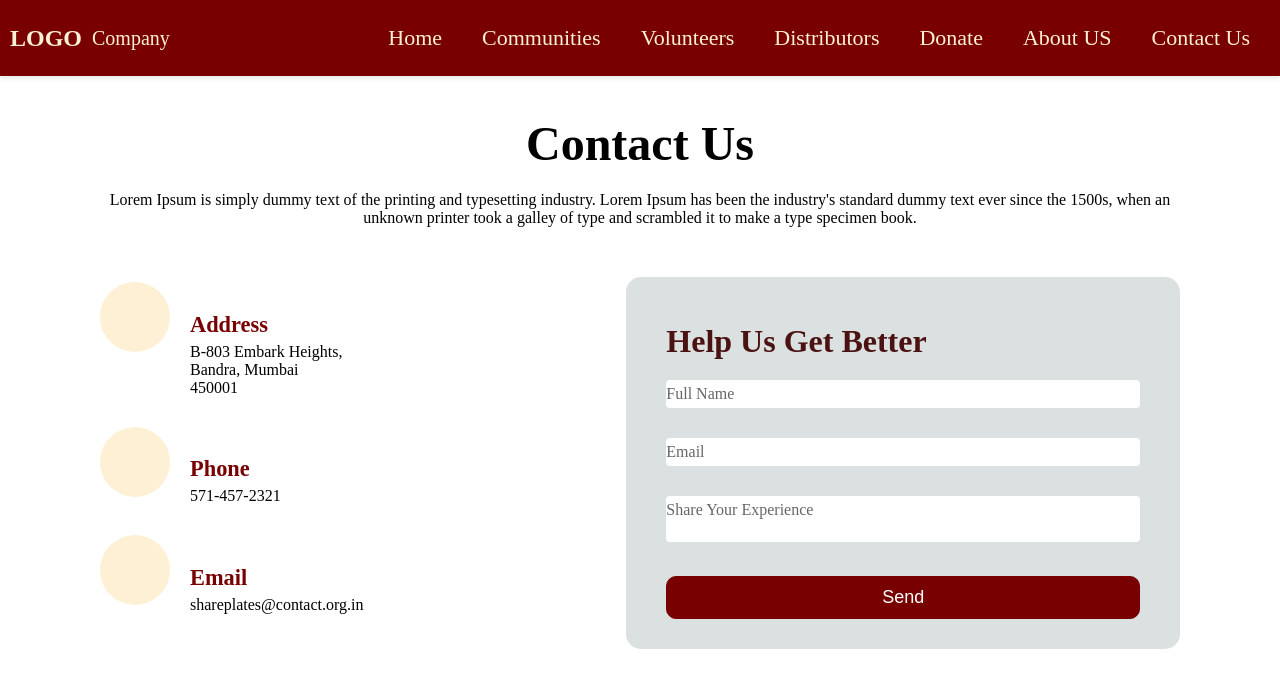
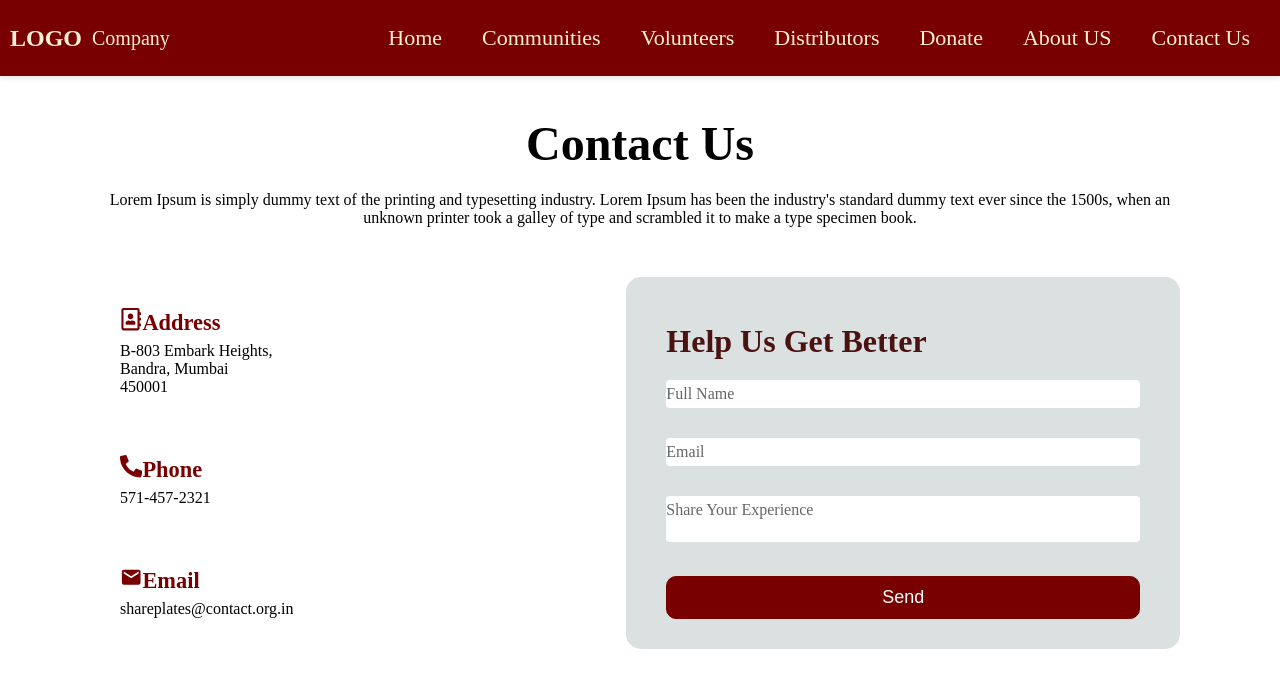
Before and after one commit to shrihari-joshi/Share_Plate, a React (Create React App) app in the folder app/: page /contactus in a window 1280 px wide. Shown: the top 688 px of the page. Built offline with nearby package versions, Linux system fonts and the light colour scheme.

Commit message:
Kare Thode Changes

```diff
--- a/app/package.json
+++ b/app/package.json
@@ -9,6 +9,7 @@
     "axios": "^1.6.8",
     "react": "^18.2.0",
     "react-dom": "^18.2.0",
+    "react-icons": "^5.0.1",
     "react-router-dom": "^6.22.3",
     "react-scripts": "5.0.1",
     "react-type-animation": "^3.2.0",
--- a/app/src/Components/ContactUs/Contactus.jsx
+++ b/app/src/Components/ContactUs/Contactus.jsx
@@ -1,5 +1,8 @@
 
 import React, { useState, useEffect } from 'react';
+import { FaRegAddressBook } from "react-icons/fa";
+import { FaPhoneAlt } from "react-icons/fa";
+import { MdEmail } from "react-icons/md";
 import axios from 'axios';
 import './Contactus.css'
 
@@ -21,35 +24,22 @@ const Contactus = () => {
 
                         <div class="contact-info">
                             <div class="contact-info-item">
-
-                                <div class="contact-info-icon">
-                                    <i class="fas fa-home"></i>
-                                </div>
-
                                 <div class="contact-info-content">
-                                    <h4>Address</h4>
+                                    <h4><FaRegAddressBook />Address</h4>
                                     <p>B-803 Embark Heights,<br /> Bandra, Mumbai <br />450001</p>
                                 </div>
                             </div>
 
                             <div class="contact-info-item">
-                                <div class="contact-info-icon">
-                                    <i class="fas fa-phone"></i>
-                                </div>
-
                                 <div class="contact-info-content">
-                                    <h4>Phone</h4>
+                                    <h4><FaPhoneAlt />Phone</h4>
                                     <p>571-457-2321</p>
                                 </div>
                             </div>
 
                             <div class="contact-info-item">
-                                <div class="contact-info-icon">
-                                    <i class="fas fa-envelope"></i>
-                                </div>
-
                                 <div class="contact-info-content">
-                                    <h4>Email</h4>
+                                    <h4><MdEmail />Email</h4>
                                     <p>shareplates@contact.org.in</p>
                                 </div>
                             </div>
```
Also changed, not shown: 1 other file (tests, documents, lock files or other folders).
